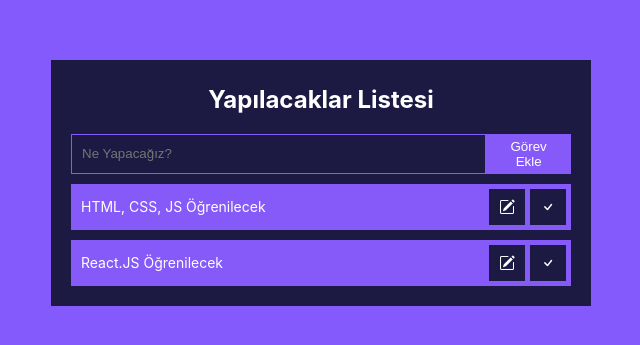
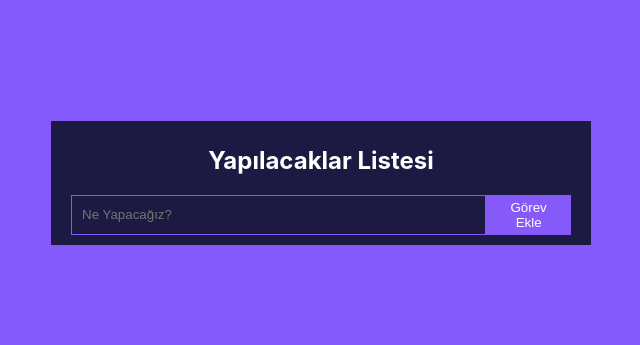
Before and after one commit to seyitbugraerden/React-To-Do-App, a React (Create React App) app: page / in a window 1280 px wide. Shown: the part 217-562 px from the top of the page, without its empty margins (319-959 px from the left). Built offline with nearby package versions, Linux system fonts and the light colour scheme; the HTML template or start-up script is replaced by a standard one.

Commit message:
UseEffect update

```diff
--- a/src/App.js
+++ b/src/App.js
@@ -4,7 +4,7 @@ import Tasks from './components/Tasks';
 import './App.css';
 
 function App() {
-  const [tasks, setTasks] = useState(["HTML, CSS, JS Öğrenilecek","React.JS Öğrenilecek"]);
+  const [tasks, setTasks] = useState([]);
 
   const addTask = (newTask) => {
     setTasks([...tasks, newTask]);
--- a/src/components/Tasks.jsx
+++ b/src/components/Tasks.jsx
@@ -1,8 +1,12 @@
-import React, { useState } from "react";
+import React, { useState, useEffect } from "react";
 
 function Tasks({ task, index, deleteItem, updateItem }) {
   const [isEdit, setIsEdit] = useState(false);
   const [editedTask, setEditedTask] = useState(task);
+
+  useEffect(() => {
+    setEditedTask(task);
+  }, [task]);
 
   const handleUpdate = () => {
     updateItem(index, editedTask);
```
